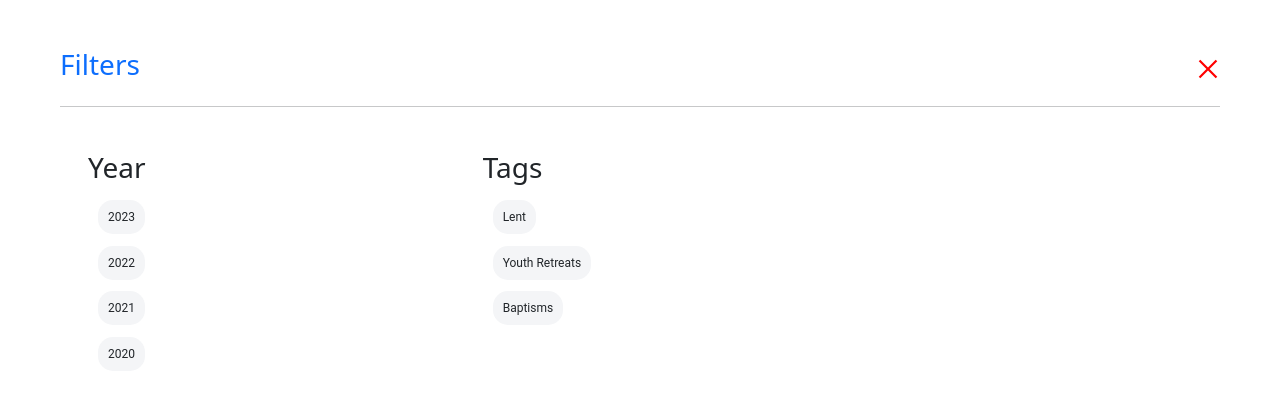
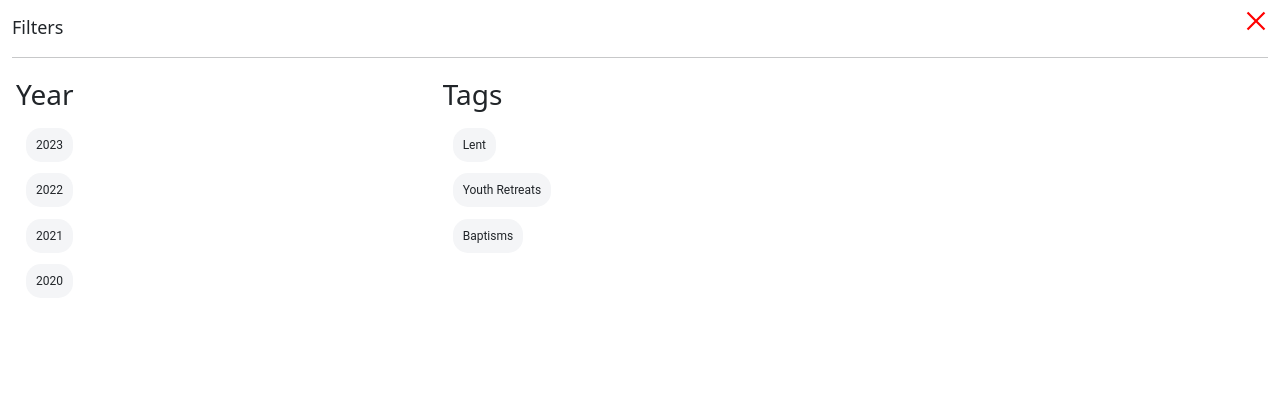
Before and after one commit to prabhuchira/littlelambchurch, a Next.js app: page /FiltersMobile/FiltersMobile in a window 1280 px wide. Shown: the top 396 px of the page. Built offline with nearby package versions, Linux system fonts and the light colour scheme; a web font is replaced by a local one.

Commit message:
fixed filters

```diff
--- a/pages/FiltersMobile/FiltersMobile.jsx
+++ b/pages/FiltersMobile/FiltersMobile.jsx
@@ -45,14 +45,18 @@ function FiltersMobile(props){
 
     return(
         <form>
-        <div className="p-5" style={{backgroundColor:"white"}}>
+        <div className="p-0" style={{backgroundColor:"white"}}>
 
 
 
             <div className="container-fluid">
 
           <div className="d-flex justify-content-between align-items-center">
-          <h3 className="text-primary">Filters </h3>
+          <div style={{
+            marginTop: "14px",
+            color: "grey !important",
+            fontSize: "18px",
+          }}>Filters </div>
           <div style={{
             fontSize:'24px',
             color:'red'
@@ -67,8 +71,8 @@ function FiltersMobile(props){
 
 
                 <div className="col-4  ">
-							<div className="my-bg2 m-1 rounded-2">
-								<div className="p-4">
+							<div className="my-bg2  rounded-2">
+								<div className="p-1">
 									<h3>Year</h3>
 									<ul style={
 										{
@@ -95,9 +99,9 @@ function FiltersMobile(props){
 							</div>
               </div>
 
-              <div className="col-6">
-							<div className="my-bg2 m-1  rounded-2">
-								<div className="p-4">
+              <div className="col-8">
+							<div className="my-bg2   rounded-2">
+								<div className="p-1">
 									<h3>Tags</h3>
 									<ul style={
 										{
```
